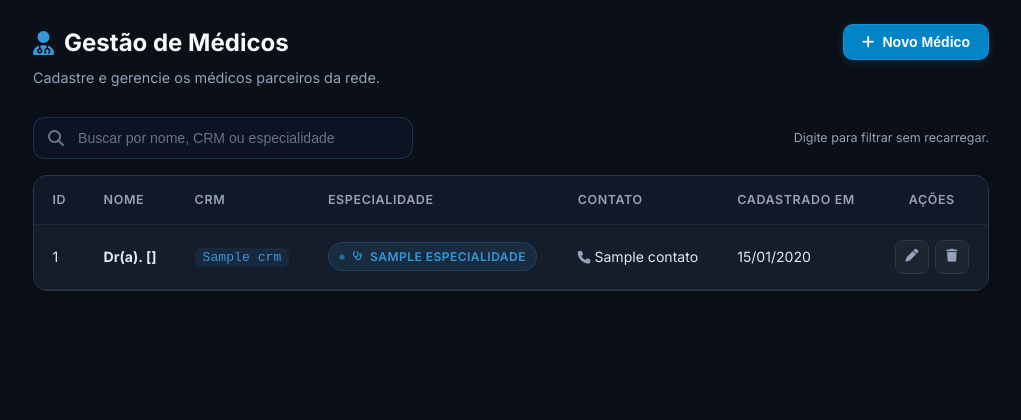
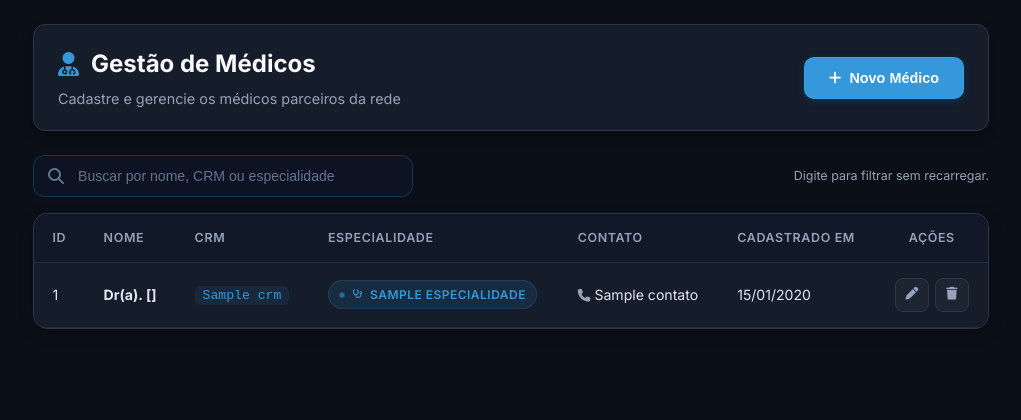
Before and after one commit to dev-ryanmartins/RedeVita-Projeto-Integrador, a Python web app: template frontend/templates/medicos.html in a window 1280 px wide. Shown: the top 420 px of the page, without its empty margins (259-1280 px from the left). Run offline with Jinja, Linux system fonts and the light colour scheme; the template is opened without the code that fills it: most values are stand-ins (such as "Sample title", 1, 10 or a date in 2020).

Commit message:
feat: converter medicos header para classes corporativas padronizadas

```diff
--- a/frontend/templates/medicos.html
+++ b/frontend/templates/medicos.html
@@ -3,12 +3,12 @@
 
 {% block content %}
 <div class="page-wrapper">
-    <div class="page-header">
-        <div>
-            <h2><i class="fas fa-user-md"></i> Gestão de Médicos</h2>
-            <p class="page-subtitle">Cadastre e gerencie os médicos parceiros da rede.</p>
+    <div class="page-header-corporate">
+        <div class="page-header-content">
+            <h1><i class="fas fa-user-md"></i> Gestão de Médicos</h1>
+            <p class="subtitle">Cadastre e gerencie os médicos parceiros da rede</p>
         </div>
-        <button class="btn-primary" onclick="abrirModal('modal-add')">
+        <button class="btn-form btn-form-primary" onclick="abrirModal('modal-add')">
             <i class="fas fa-plus"></i> Novo Médico
         </button>
     </div>
```
